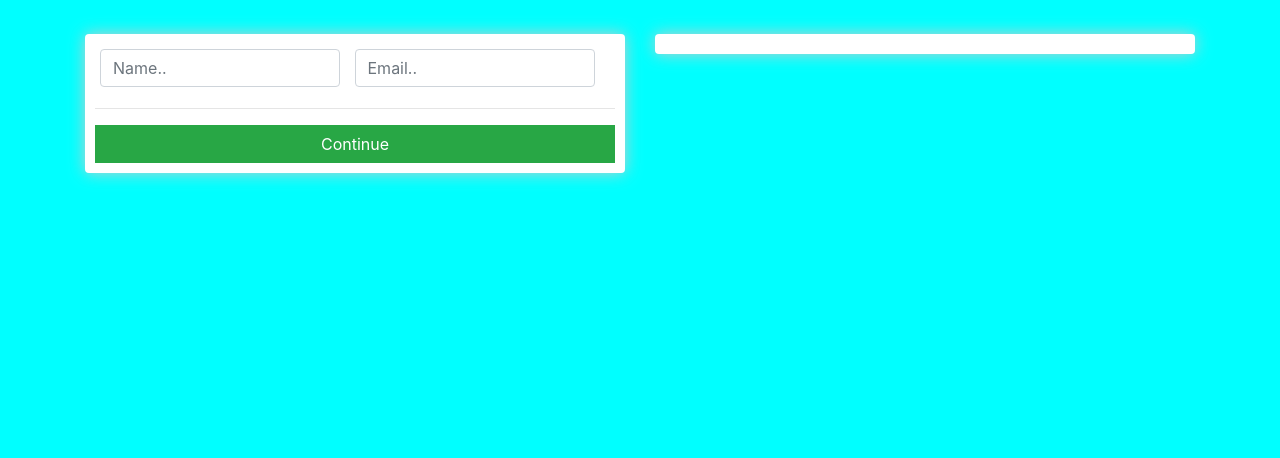
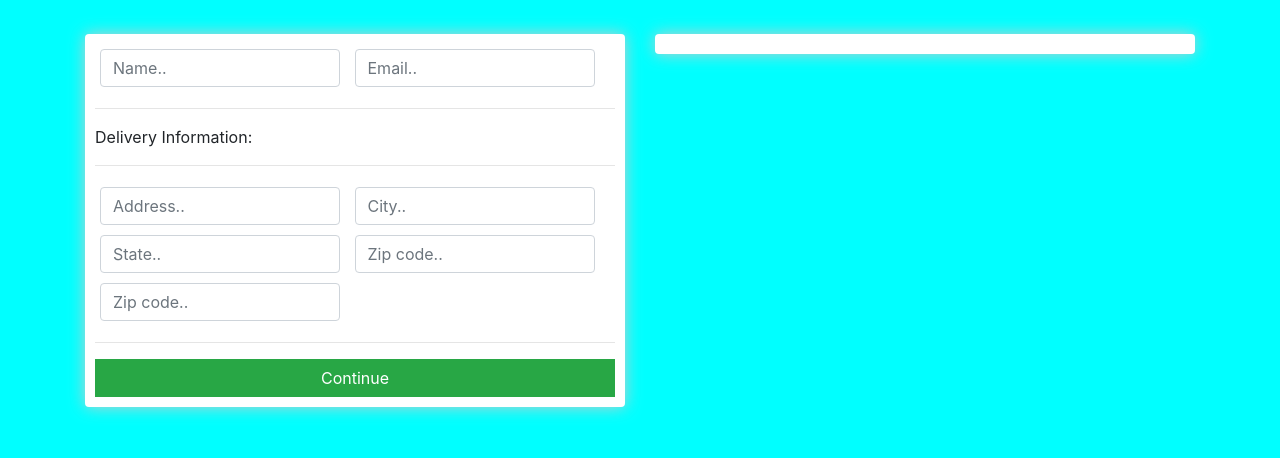
Before and after one commit to FGacheru/shop, a Django app: page /checkout/ in a window 1280 px wide. Shown: the part 57-515 px from the top of the page. Run offline with Django 3.2, Linux system fonts and the light colour scheme; some libraries are stand-ins or nearby versions.

Commit message:
add delivery info form

```diff
--- a/eDuka/templates/all-store/checkout.html
+++ b/eDuka/templates/all-store/checkout.html
@@ -14,7 +14,26 @@
                     </div>
                 </div>
 
-
+                <div id="delivery-info">
+                    <hr>
+                    <p>Delivery Information:</p>
+                    <hr>
+                    <div class="form-field">
+                        <input class="form-control" type="text" name="address" placeholder="Address..">
+                    </div>
+                    <div class="form-field">
+                        <input class="form-control" type="text" name="city" placeholder="City..">
+                    </div>
+                    <div class="form-field">
+                        <input class="form-control" type="text" name="state" placeholder="State..">
+                    </div>
+                    <div class="form-field">
+                        <input class="form-control" type="text" name="zipcode" placeholder="Zip code..">
+                    </div>
+                    <div class="form-field">
+                        <input class="form-control" type="text" name="county" placeholder="Zip code..">
+                    </div>
+                </div>
 
                 <hr>
                 <input id="form-button" class="btn btn-success btn-block" type="submit" value="Continue">
```
